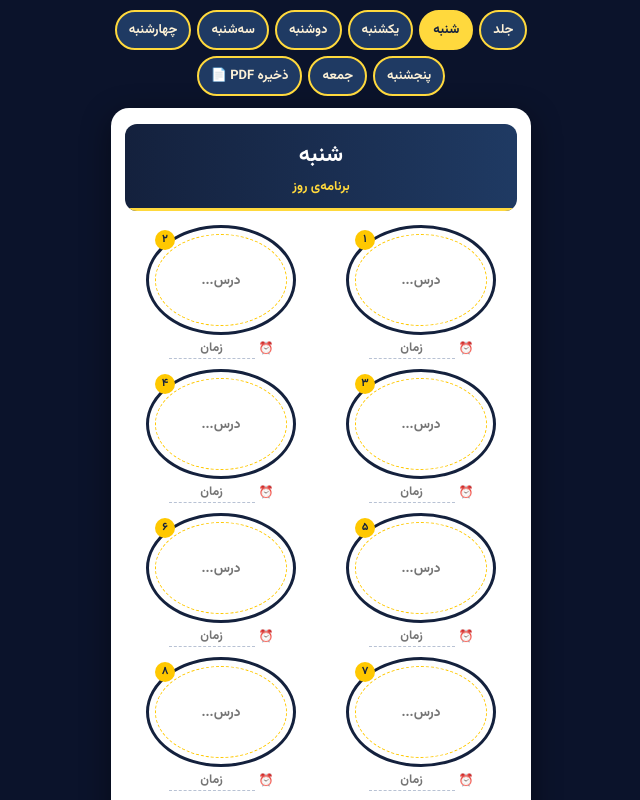
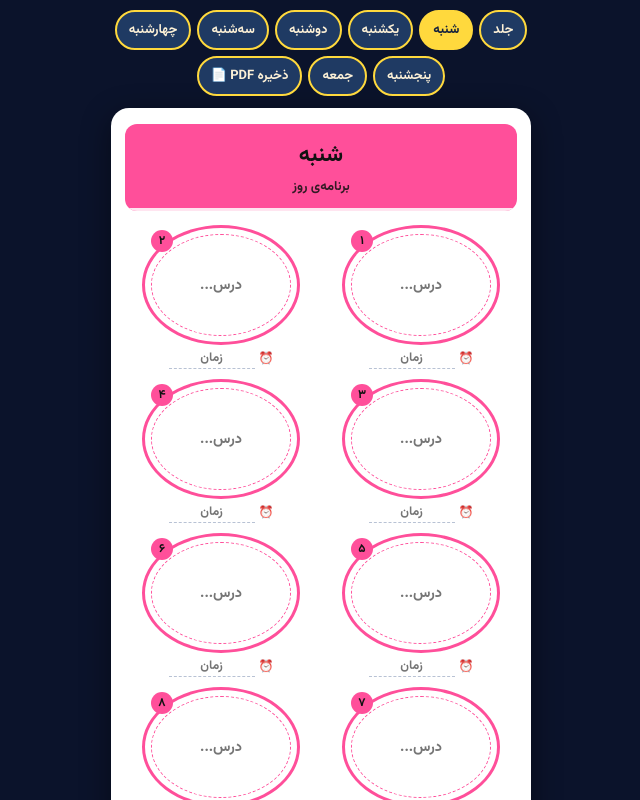
Before and after one commit to jalalisomayeh3-afk/-, a plain HTML site: page week-offline.html in a window 1280 px wide. Both pictures are taken after a click on the button "شنبه". Shown: the top 800 px of the page, without its empty margins (319-959 px from the left). Drawn offline with Linux system fonts and the light colour scheme.

Commit message:
Per-day colors, bigger day-colored circles, day-colored routine box
Co-authored-by: jalalisomayeh3-afk <jalalisomayeh3-afk@users.noreply.github.com>

```diff
--- a/week-offline.html
+++ b/week-offline.html
@@ -13,24 +13,24 @@ body{font-family:'VazirB',Tahoma,sans-serif;background:#0b132b;min-height:100vh;
 .tabs button{font-family:inherit;font-size:13px;font-weight:bold;padding:8px 12px;border:2px solid #ffd93d;background:#1f3a63;color:#fdf1d7;border-radius:20px;cursor:pointer;}
 .tabs button.on{background:#ffd93d;color:#14213d;}
 .page{background:#fff;border-radius:18px;padding:16px 14px;box-shadow:0 8px 30px rgba(0,0,0,.45);}
-.band{background:linear-gradient(90deg,#14213d,#1f3a63);color:#fff;border-radius:12px;padding:14px 12px;text-align:center;position:relative;margin-bottom:14px;overflow:hidden;}
-.band:after{content:'';position:absolute;right:0;left:0;bottom:0;height:3px;background:#ffd93d;}
+.band{background:linear-gradient(90deg,var(--acc,#14213d),var(--acc,#1f3a63));color:var(--tb,#fff);border-radius:12px;padding:14px 12px;text-align:center;position:relative;margin-bottom:14px;overflow:hidden;}
+.band:after{content:'';position:absolute;right:0;left:0;bottom:0;height:3px;background:#fff;opacity:.85;}
 .band h1{font-size:22px;}
-.band .sub{color:#ffd93d;font-size:13px;margin-top:4px;}
+.band .sub{color:var(--tb,#fff);opacity:.85;font-size:13px;margin-top:4px;}
 .grid{display:grid;grid-template-columns:1fr 1fr;gap:10px 8px;}
 .cell{text-align:center;}
-.circ{width:100%;max-width:150px;height:110px;margin:0 auto;border:3px solid #14213d;border-radius:50%;display:flex;align-items:center;justify-content:center;position:relative;background:#fff;}
+.circ{width:100%;max-width:158px;height:120px;margin:0 auto;border:3.5px solid var(--acc,#14213d);border-radius:50%;display:flex;align-items:center;justify-content:center;position:relative;background:#fff;}
 .circ:before{content:'';position:absolute;inset:6px;border:1.5px dashed var(--acc,#ffc800);border-radius:50%;}
-.circ .num{position:absolute;top:2px;left:6px;width:20px;height:20px;background:var(--acc,#ffc800);color:#14213d;border-radius:50%;font-size:11px;line-height:20px;}
-.circ input{width:82%;border:none;background:transparent;font-family:inherit;font-weight:bold;color:#000;font-size:13.5px;text-align:center;outline:none;}
+.circ .num{position:absolute;top:2px;left:6px;width:22px;height:22px;background:var(--acc,#ffc800);color:var(--tb,#14213d);border-radius:50%;font-size:12px;line-height:22px;}
+.circ input{width:82%;border:none;background:transparent;font-family:inherit;font-weight:bold;color:#000;font-size:14.5px;text-align:center;outline:none;}
 .trow{margin-top:3px;font-size:12px;display:flex;align-items:center;justify-content:center;gap:4px;}
 .trow input{width:86px;border:none;border-bottom:1.5px dashed #b8c2d4;background:transparent;font-family:inherit;font-weight:bold;color:#000;font-size:12.5px;text-align:center;outline:none;}
-.sec{background:#1f3a63;color:#fff;border-radius:8px;padding:8px 12px;font-size:15px;margin:16px 0 8px;border-right:6px solid var(--acc,#ffc800);}
+.sec{background:var(--acc,#1f3a63);color:var(--tb,#fff);border-radius:8px;padding:8px 12px;font-size:15px;margin:16px 0 8px;border-right:6px solid var(--acc,#ffc800);}
 .rbox{border:2px solid var(--acc,#ffc800);border-radius:12px;padding:12px 12px 8px;}
 .rline{display:flex;align-items:center;gap:8px;margin-bottom:10px;}
 .rline .h{color:#ff6b6b;font-size:15px;}
 .rline input{flex:1;border:none;border-bottom:1.5px dashed #b8c2d4;background:transparent;font-family:inherit;font-weight:bold;color:#000;font-size:14px;outline:none;padding:4px 2px;}
-.quote{margin-top:16px;background:var(--qb,#ffc800);color:var(--qt,#000);border:2px solid #ffd93d;border-radius:12px;padding:10px;text-align:center;font-size:14px;}
+.quote{margin-top:16px;background:var(--qb,#ffc800);color:var(--qt,#000);border:2px solid var(--qb,#ffd93d);border-radius:12px;padding:10px;text-align:center;font-size:14px;}
 .cover{text-align:center;padding:10px 4px;}
 .cover .medal{font-size:44px;}
 .cover h1{color:#14213d;font-size:26px;margin:6px 0 2px;}
@@ -60,9 +60,10 @@ body{font-family:'VazirB',Tahoma,sans-serif;background:#0b132b;min-height:100vh;
 <div class="saved" id="saved">ذخیره شد ✓</div>
 <script>
 var DAYS=["شنبه","یکشنبه","دوشنبه","سه‌شنبه","چهارشنبه","پنجشنبه","جمعه"];
-var ACC=["#ffc800","#d91a32","#14213d","#000000","#ffc800","#d91a32","#f3e3b3"];
-var QB=["#ffc800","#d91a32","#14213d","#000000","#ffc800","#d91a32","#f3e3b3"];
-var QT=["#000000","#ffffff","#fdf1d7","#ffc800","#000000","#ffffff","#14213d"];
+var ACC=["#ff4f9a","#ffc800","#e02020","#2fae5f","#8b5a2b","#ff7a1a","#111111"];
+var QB=["#ff4f9a","#ffc800","#e02020","#2fae5f","#8b5a2b","#ff7a1a","#111111"];
+var QT=["#111111","#111111","#ffffff","#ffffff","#ffffff","#111111","#ffc800"];
+var TB=["#111111","#111111","#ffffff","#ffffff","#ffffff","#111111","#ffc800"];
 var Q7=["شروع قوی، پایان قوی","هر خط، یک قدم به هدفت","تمرکز یعنی قدرت","امروز مال توئه","قهرمان‌ها تمرین می‌کنند","سخت بگیر، درخشان شو","استراحت هم جزو برنامه‌ست!"];
 var KEY="weekplanner-v1";
 var DB=JSON.parse(localStorage.getItem(KEY)||"{}");
@@ -95,13 +96,13 @@ function build(tab){
   p.appendChild(h);
  }else{
   var d=DB.days[tab]=DB.days[tab]||{les:["","","","","","","",""],tim:["","","","","","","",""],rut:["","",""]};
-  var b=document.createElement("div");b.className="band";
+  var b=document.createElement("div");b.className="band";b.style.setProperty("--acc",ACC[tab]);b.style.setProperty("--tb",TB[tab]);
   b.innerHTML='<h1>'+DAYS[tab]+'</h1><div class="sub">برنامه‌ی روز</div>';
   p.appendChild(b);
   var g=document.createElement("div");g.className="grid";
   for(let i=0;i<8;i++){
    var cell=document.createElement("div");cell.className="cell";
-   var ci=document.createElement("div");ci.className="circ";ci.style.setProperty("--acc",ACC[tab]);
+   var ci=document.createElement("div");ci.className="circ";ci.style.setProperty("--acc",ACC[tab]);ci.style.setProperty("--tb",TB[tab]);
    var num=document.createElement("div");num.className="num";num.textContent=["۱","۲","۳","۴","۵","۶","۷","۸"][i];
    ci.appendChild(num);
    ci.appendChild(inp(val(d.les,i),function(x){d.les[i]=x;save();},"درس..."));
@@ -113,7 +114,7 @@ function build(tab){
    g.appendChild(cell);
   }
   p.appendChild(g);
-  var sec=document.createElement("div");sec.className="sec";sec.style.setProperty("--acc",ACC[tab]);
+  var sec=document.createElement("div");sec.className="sec";sec.style.setProperty("--acc",ACC[tab]);sec.style.setProperty("--tb",TB[tab]);
   sec.textContent="روتین‌های امروز";
   p.appendChild(sec);
   var rb=document.createElement("div");rb.className="rbox";rb.style.setProperty("--acc",ACC[tab]);
```
